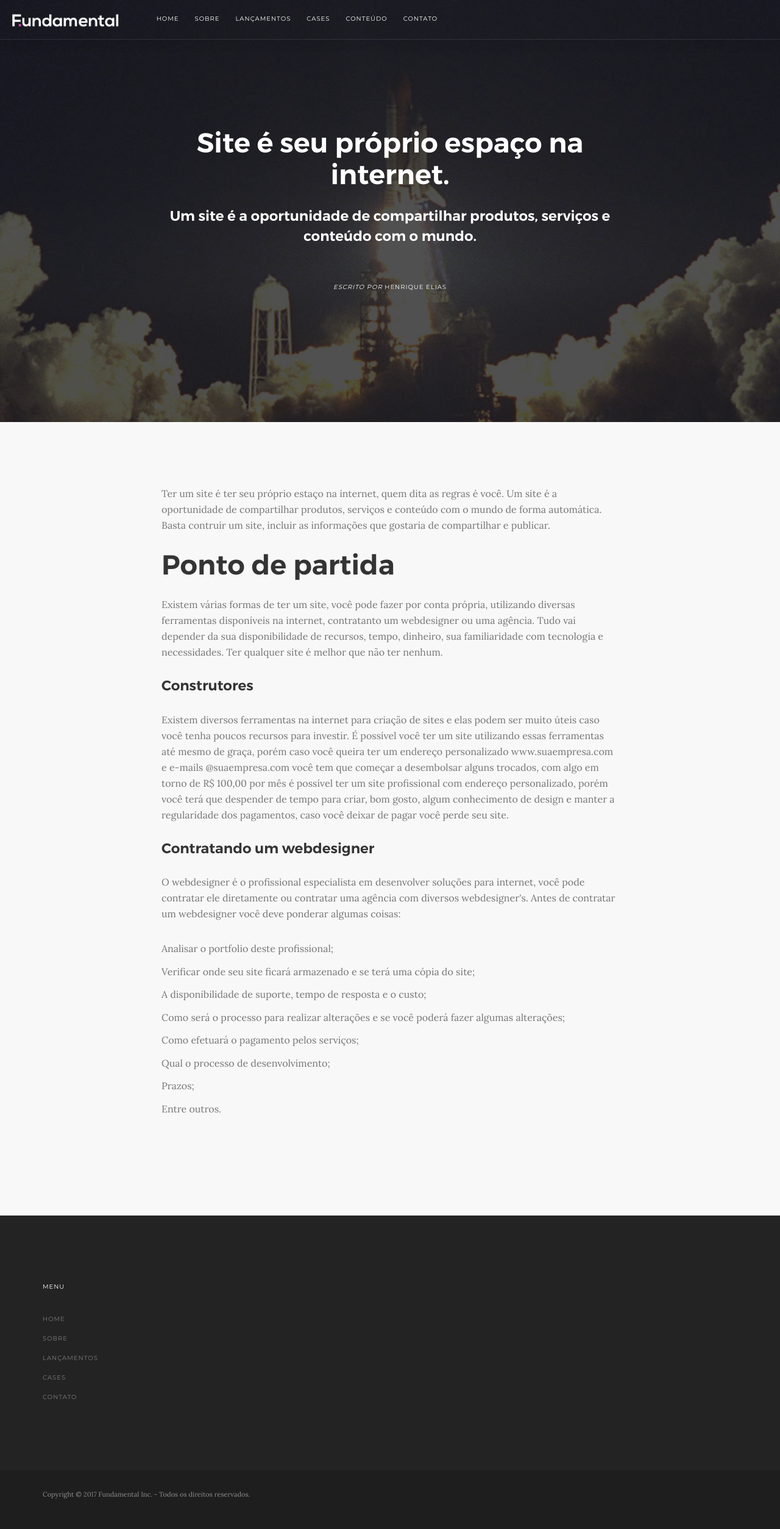
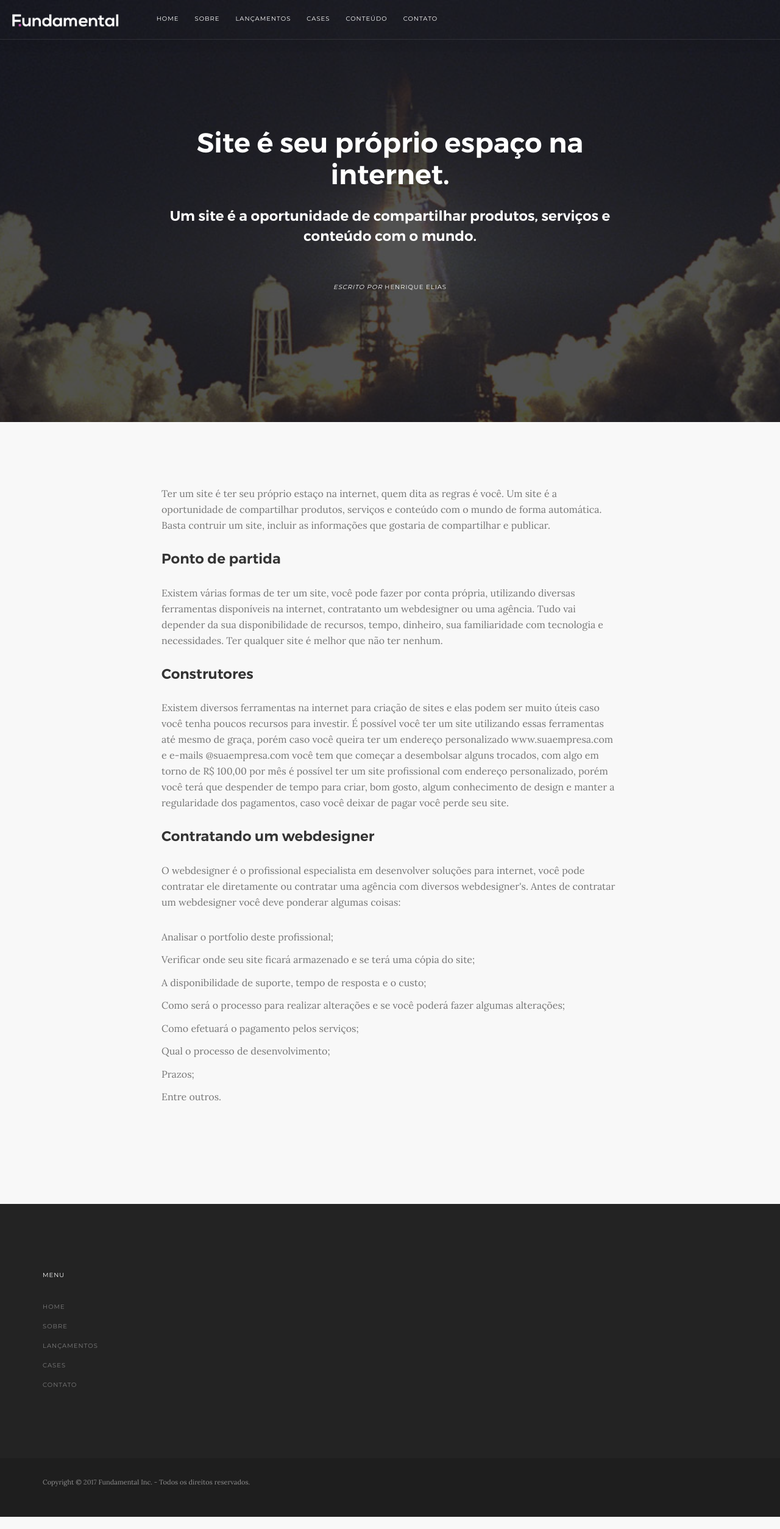
Before and after one commit to WeThinkIdeas/fundamental.github.io, a Jekyll site: the page built from _posts/2014-08-24-site-seu-espaco-na-internet.markdown, in a window 1280 px wide. Shown: the whole page at 61% size. Built offline with Jekyll 4.4.1, drawn with Linux system fonts in a browser that asks for light colours; some web fonts are replaced.

Commit message:
blog_change

```diff
--- a/_posts/2014-08-24-site-seu-espaco-na-internet.markdown
+++ b/_posts/2014-08-24-site-seu-espaco-na-internet.markdown
@@ -12,7 +12,7 @@ header-img: "https://fundamental.digital/img/post-bg-04.jpg"
 
 <p>Ter um site é ter seu próprio estaço na internet, quem dita as regras é você. Um site é a oportunidade de compartilhar produtos, serviços e conteúdo com o mundo de forma automática. Basta contruir um site, incluir as informações que gostaria de compartilhar e publicar.</p>
 
-<h2 class="section-heading">Ponto de partida</h2>
+<h4 class="section-heading">Ponto de partida</h4>
 
 <p>Existem várias formas de ter um site, você pode fazer por conta própria, utilizando diversas ferramentas disponíveis na internet, contratanto um webdesigner ou uma agência. Tudo vai depender da sua disponibilidade de recursos, tempo, dinheiro, sua familiaridade com tecnologia e necessidades. Ter qualquer site é melhor que não ter nenhum.</p>
 
```
